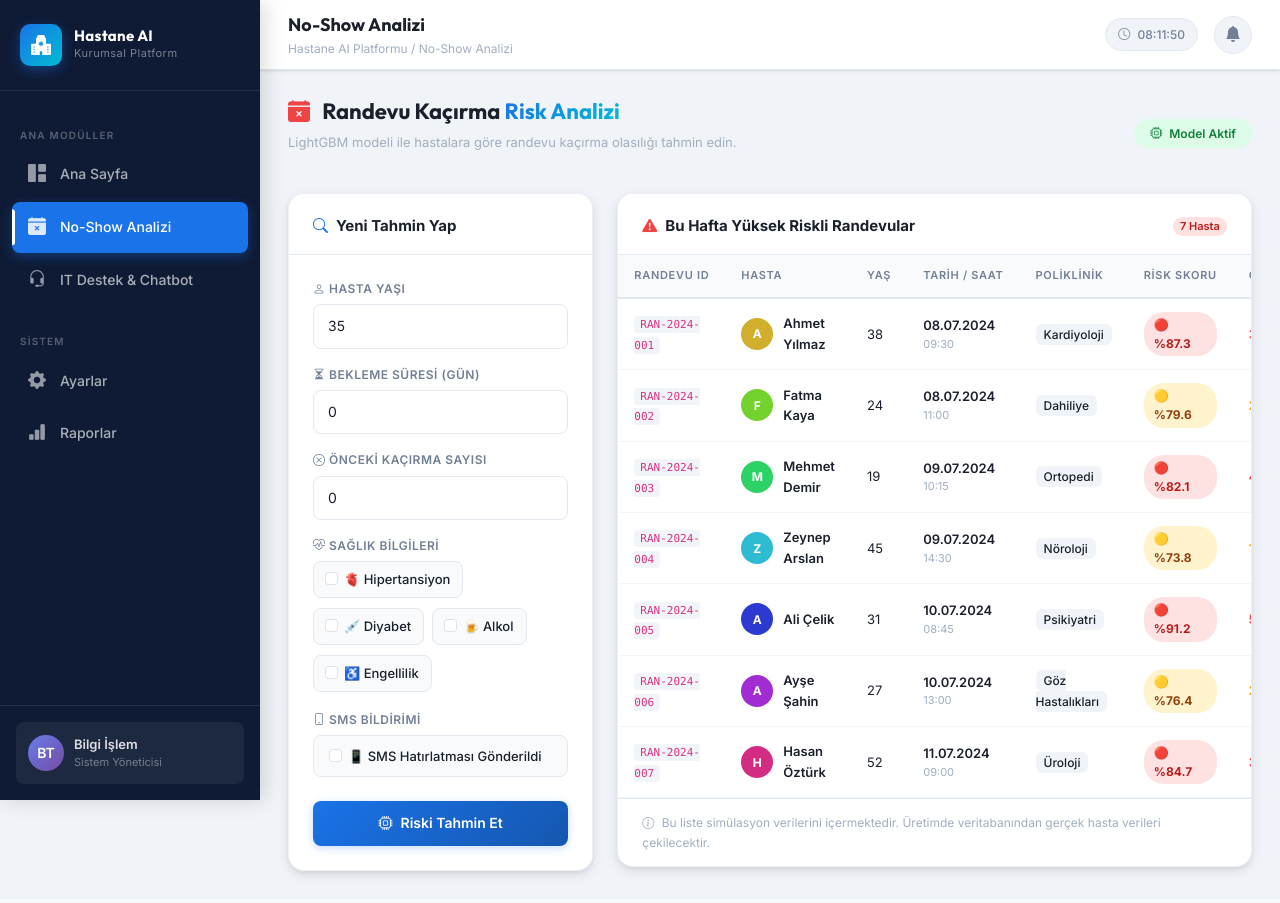
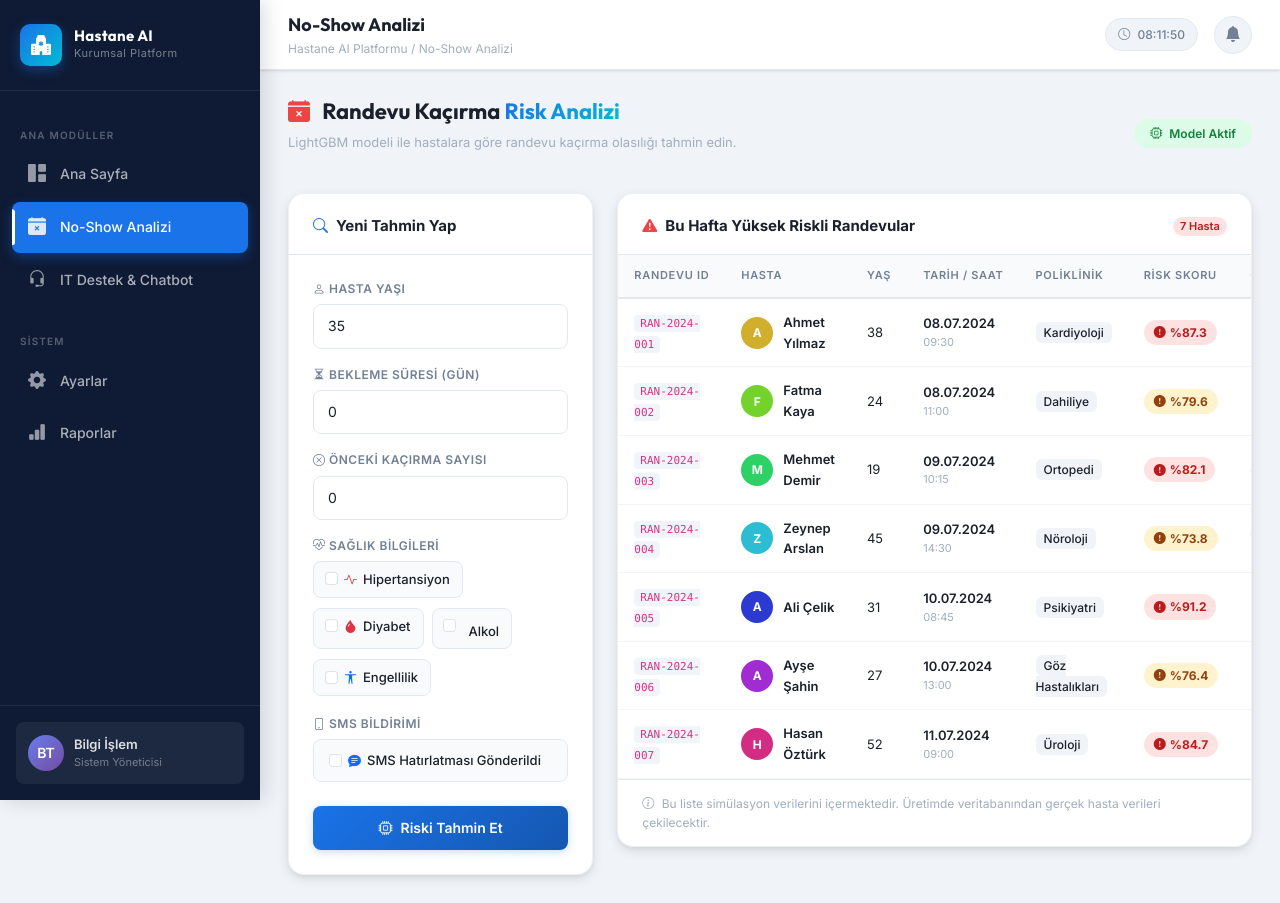
Before and after one commit to Azo15/hastane-ai-platform, a Flask app: page /no-show/ in a window 1280 px wide. Before the commit the page ends 881 px from the top, so only its background shows below. Run offline with Flask 3, Linux system fonts and the light colour scheme; data that the repository does not hold is empty.

Commit message:
no_show.html emojisizlestirildi: Saglik durumlari ve durum ikonlari modernlestirildi
- no_show.html: Formdaki hipertension, diabetes, alcoholism, handcap ve SMS bildirim emojileri (🫀, 💉, 🍺, ♿, 📱) kaldırıldı, yerlerine modern Bootstrap ikonları konuldu.
- no_show.html: Tahmin sonuç ekranı ve haftalık randevu tablosundaki durum renk emojileri (✅, ⚠️, 🔴, 🟡, ✓, ✗) tamamen profesyonel SVG/Bootstrap ikonları ile değiştirildi.

```diff
--- a/app/templates/no_show.html
+++ b/app/templates/no_show.html
@@ -77,10 +77,10 @@
             <div class="d-flex flex-wrap gap-2">
 
               {% set checks = [
-                ('hipertension', 'Hipertansiyon', '🫀'),
-                ('diabetes',     'Diyabet',       '💉'),
-                ('alcoholism',   'Alkol',         '🍺'),
-                ('handcap',      'Engellilik',    '♿'),
+                ('hipertension', 'Hipertansiyon', 'bi bi-activity text-danger'),
+                ('diabetes',     'Diyabet',       'bi bi-droplet-fill text-danger'),
+                ('alcoholism',   'Alkol',         'bi bi-cup-straw-fill text-warning'),
+                ('handcap',      'Engellilik',    'bi bi-universal-access text-primary'),
               ] %}
 
               {% for name, label, icon in checks %}
@@ -97,8 +97,8 @@
                 <input class="form-check-input" type="checkbox" name="{{ name }}"
                        id="{{ name }}" value="1"
                        {% if form_data and form_data.get(name) %}checked{% endif %} />
-                <label class="form-check-label fw-medium" for="{{ name }}" style="cursor:pointer;">
-                  {{ icon }} {{ label }}
+                <label class="form-check-label fw-medium" for="{{ name }}" style="cursor:pointer; display:inline-flex; align-items:center; gap:6px;">
+                  <i class="{{ icon }}"></i> {{ label }}
                 </label>
               </div>
               {% endfor %}
@@ -122,8 +122,8 @@
               <input class="form-check-input" type="checkbox" name="sms_received"
                      id="sms_received" value="1"
                      {% if form_data and form_data.get('sms_received') %}checked{% endif %} />
-              <label class="form-check-label fw-medium" for="sms_received" style="cursor:pointer;">
-                📱 SMS Hatırlatması Gönderildi
+              <label class="form-check-label fw-medium" for="sms_received" style="cursor:pointer; display:inline-flex; align-items:center; gap:6px;">
+                <i class="bi bi-chat-text-fill text-primary"></i> SMS Hatırlatması Gönderildi
               </label>
             </div>
           </div>
@@ -158,13 +158,13 @@
 
         <!-- Detaylar -->
         <div class="flex-grow-1">
-          <h4 style="font-family:'Outfit',sans-serif; font-weight:700; margin-bottom:4px;">
+          <h4 style="font-family:'Outfit',sans-serif; font-weight:700; margin-bottom:4px; display:flex; align-items:center; gap:6px;">
             {% if prediction_result.risk_color == 'success' %}
-              ✅ Düşük No-Show Riski
+              <i class="bi bi-check-circle-fill text-success"></i> Düşük No-Show Riski
             {% elif prediction_result.risk_color == 'warning' %}
-              ⚠️ Orta No-Show Riski
+              <i class="bi bi-exclamation-triangle-fill text-warning"></i> Orta No-Show Riski
             {% else %}
-              🔴 Yüksek No-Show Riski
+              <i class="bi bi-exclamation-octagon-fill text-danger"></i> Yüksek No-Show Riski
             {% endif %}
           </h4>
           <p style="font-size:13px; color:var(--text-secondary); margin-bottom:12px;">
@@ -188,11 +188,11 @@
               font-size: 13px;
           ">
             {% if prediction_result.risk_color == 'success' %}
-              💡 <strong>Öneri:</strong> Standart randevu sürecine devam edilebilir. Ek müdahale gerekmemektedir.
+              <i class="bi bi-lightbulb-fill text-warning me-1"></i> <strong>Öneri:</strong> Standart randevu sürecine devam edilebilir. Ek müdahale gerekmemektedir.
             {% elif prediction_result.risk_color == 'warning' %}
-              💡 <strong>Öneri:</strong> SMS hatırlatması yapılması ve randevu günü tekrar aranması önerilir.
+              <i class="bi bi-lightbulb-fill text-warning me-1"></i> <strong>Öneri:</strong> SMS hatırlatması yapılması ve randevu günü tekrar aranması önerilir.
             {% else %}
-              💡 <strong>Öneri:</strong> Randevu günü sabahı hasta aranmalı, alternatif slot planlanmalı ve randevu hatırlatma katmanı artırılmalıdır.
+              <i class="bi bi-lightbulb-fill text-warning me-1"></i> <strong>Öneri:</strong> Randevu günü sabahı hasta aranmalı, alternatif slot planlanmalı ve randevu hatırlatma katmanı artırılmalıdır.
             {% endif %}
           </div>
         </div>
@@ -257,12 +257,12 @@
               </td>
               <td>
                 {% if apt.risk_skoru >= 80 %}
-                  <span class="risk-score-pill" style="background:#fee2e2; color:#b91c1c;">
-                    🔴 %{{ apt.risk_skoru }}
+                  <span class="risk-score-pill" style="background:#fee2e2; color:#b91c1c; display:inline-flex; align-items:center; gap:4px;">
+                    <i class="bi bi-exclamation-circle-fill"></i> %{{ apt.risk_skoru }}
                   </span>
                 {% elif apt.risk_skoru >= 70 %}
-                  <span class="risk-score-pill" style="background:#fff3cd; color:#92400e;">
-                    🟡 %{{ apt.risk_skoru }}
+                  <span class="risk-score-pill" style="background:#fff3cd; color:#92400e; display:inline-flex; align-items:center; gap:4px;">
+                    <i class="bi bi-exclamation-circle-fill"></i> %{{ apt.risk_skoru }}
                   </span>
                 {% endif %}
               </td>
@@ -273,9 +273,13 @@
               </td>
               <td>
                 {% if apt.sms_gonderildi == 'Evet' %}
-                  <span style="color:#22c55e; font-size:13px;">✓ Gönderildi</span>
+                  <span class="text-success fw-medium" style="font-size:13px; display:inline-flex; align-items:center; gap:4px;">
+                    <i class="bi bi-check-circle-fill"></i> Gönderildi
+                  </span>
                 {% else %}
-                  <span style="color:#ef4444; font-size:13px;">✗ Gönderilmedi</span>
+                  <span class="text-danger fw-medium" style="font-size:13px; display:inline-flex; align-items:center; gap:4px;">
+                    <i class="bi bi-x-circle-fill"></i> Gönderilmedi
+                  </span>
                 {% endif %}
               </td>
             </tr>
```
